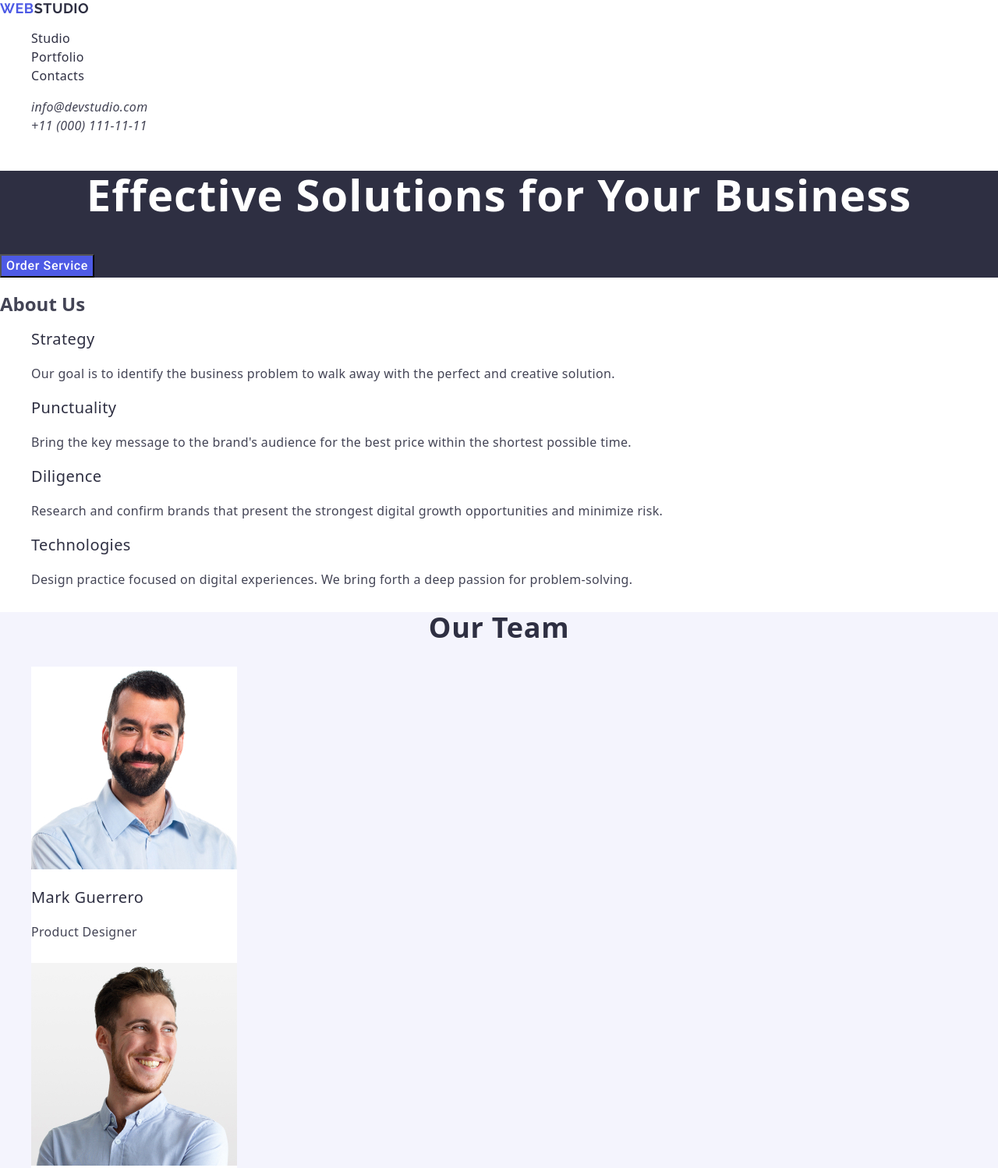
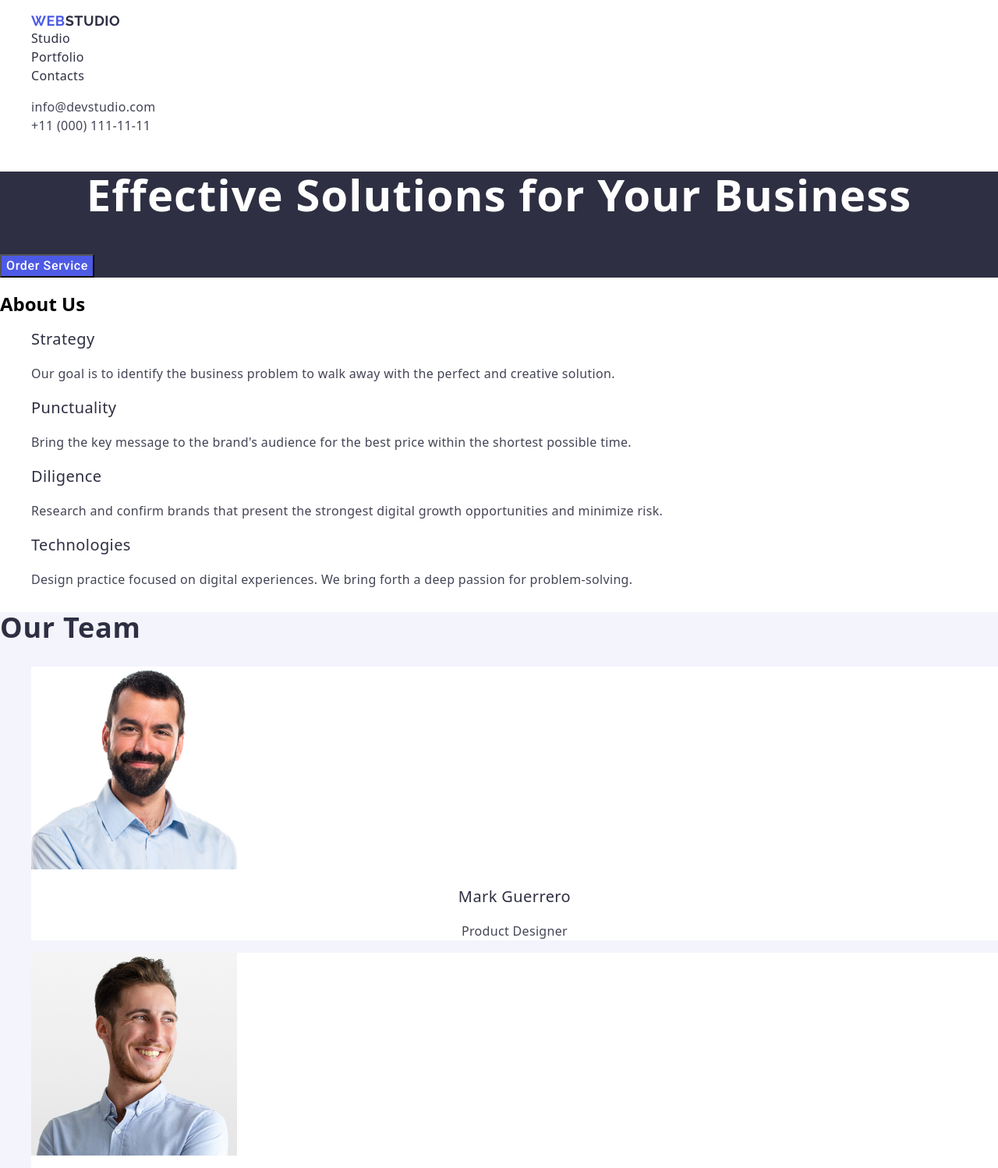
Before and after one commit to sophiya-sadkova/goit-markup-hw-02, a plain HTML site: page index.html in a window 1280 px wide. Shown: the top 1498 px of the page at 78% size. Drawn offline with nearby package versions, Linux system fonts and the light colour scheme.

Commit message:
ht2 updated

```diff
--- a/css/styles.css
+++ b/css/styles.css
@@ -1,7 +1,8 @@
 body {
     font-family: "Roboto", sans-serif
-    second-family: "Raleway", sans-serif;
     color: #434455
+    background-color: #fff
+
 }
 ul,ol {list-style-type: none;}
 a {text-decoration: none;}
@@ -19,7 +20,7 @@ button {
 font-family: "Raleway", sans-serif;
 font-weight: 700;
 font-size: 18px;
-line-height: 1.16667;
+line-height: 1.17;
 letter-spacing: 0.03em;
 text-transform: uppercase;
 color: #4d5ae5;
@@ -41,6 +42,9 @@ color: #2e2f42;
 .menu-link:hover, .menu-link:focus {
 color: #404BBF;
 }
+.address {
+    font-style: normal;
+}
 .address-link {
 font-weight: 400;
 font-size: 16px;
@@ -60,7 +64,7 @@ color: #404BBF;
 .hero-title {
 font-weight: 700;
 font-size: 56px;
-line-height: 1.07143;
+line-height: 1.07;
 letter-spacing: 0.02em;
 text-align: center;
 color: #fff;
@@ -106,29 +110,29 @@ color: #434455;
 }
 .section-title {
 font-size: 36px;
-line-height: 1.11111;
+line-height: 1.11;
 letter-spacing: 0.02em;
-text-align: center;
 color: #2e2f42;
+text-transform: capitalize;
 }
 .team-list {
 }
 .team-item {
 background-color: #fff;
-width: 264px;
-height: 380px;
 }
 .team-image-title {
 font-weight: 500;
 font-size: 20px;
 line-height: 1.2;
 letter-spacing: 0.02em;
+text-align: center;
 color: #2e2f42;
 }
 .team-image-text {
 font-size: 16px;
 line-height: 1.5;
 letter-spacing: 0.02em;
+text-align: center;
 color: #434455;
 }
 /* #endregion Our Team */
--- a/index.html
+++ b/index.html
@@ -22,15 +22,14 @@
   <body>
     <header class="header">
       <nav class="nav">
-        <a class="logo" href="./index.html">Web<span class="logo-span">Studio</span></a>
-
         <ul class="menu">
+          <li><a class="logo" href="./index.html">Web<span class="logo-span">Studio</span></a></li>
           <li class="menu-item"><a class="menu-link" href="">Studio</a></li>
           <li class="menu-item"><a class="menu-link" href="">Portfolio</a></li>
           <li class="menu-item"><a class="menu-link" href="">Contacts</a></li>
         </ul>
       </nav>
-      <address>
+      <address class="address">
         <ul>
           <li><a class="address-link" href="mailto:info@devstudio.com">info@devstudio.com</a></li>
           <li><a class="address-link" href="tel:+110001111111">+11 (000) 111-11-11</a></li>
@@ -151,16 +150,13 @@
             <p class="portfolio-item-text">Marketing</p>
           </li>
           <li class="portfolio-list-item">
-            <img
-              src="./images/screen-illustration.jpg"
-              alt="Screen Illustration"
-            />
-            <h3 class="portfolio-item-title">Screen Illustration</h3>
+            <img src="./images/screen-illustration.jpg" alt="Screen Illustrations" width="360" height="300"/>
+            <h3 class="portfolio-item-title">Screen Illustrations</h3>
             <p class="portfolio-item-text">Design</p>
           </li>
           <li class="portfolio-list-item">
-            <img src="./images/online-courses.jpg" alt="Online Meditation" />
-            <h3 class="portfolio-item-title">Online Meditation</h3>
+            <img src="./images/online-courses.jpg" alt="Online Courses" width="360" height="300"/>
+            <h3 class="portfolio-item-title">Online Courses</h3>
             <p class="portfolio-item-text">Marketing</p>
           </li>
         </ul>
```
